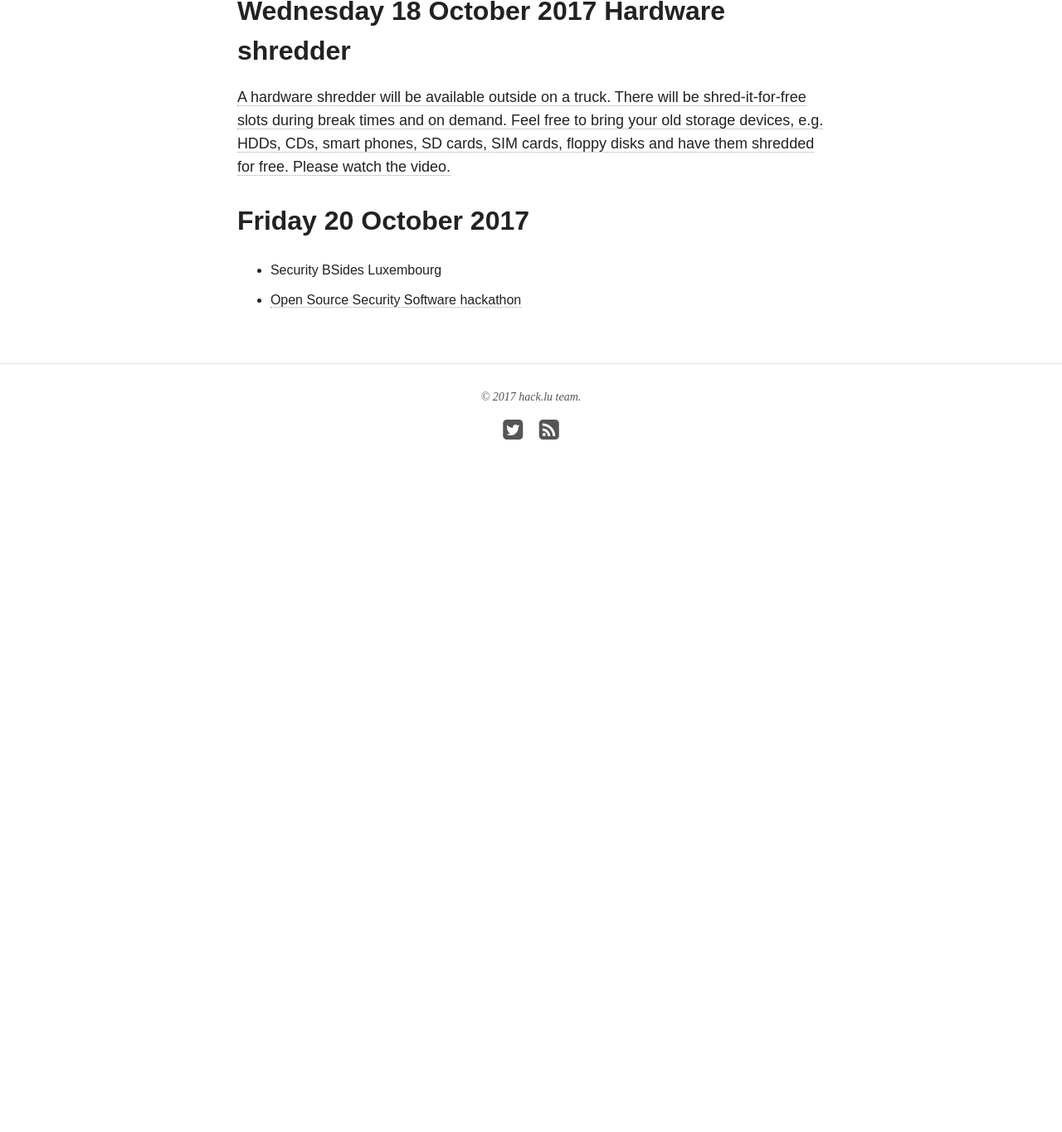
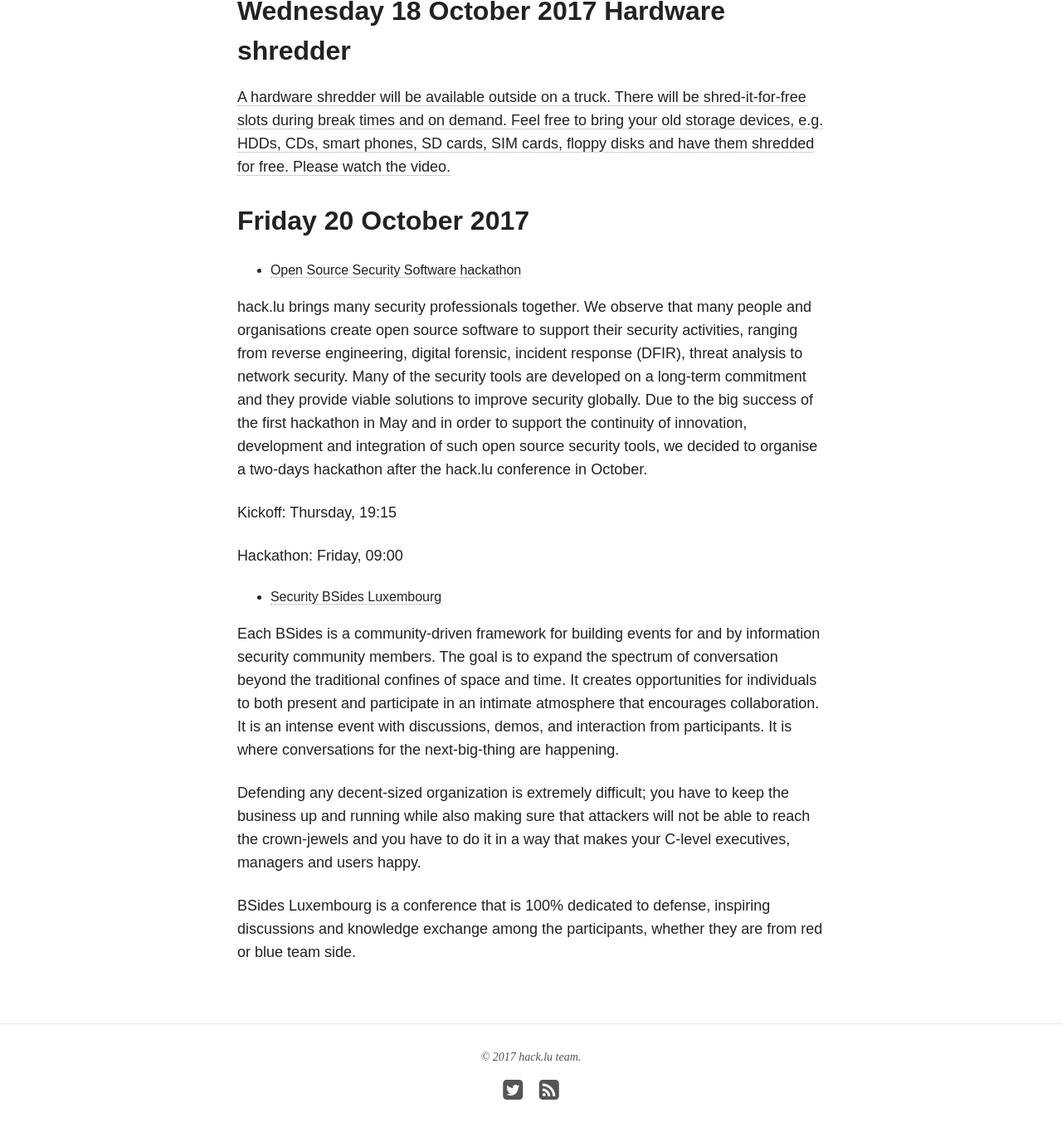
Before and after one commit to adulau/hack-lu-2017, a Jekyll site: the page built from agenda/index.md, in a window 1280 px wide and 1400 px high, scrolled down 5564 px. Shown: the top 1365 px of the window at 83% size. Built offline with Jekyll 4.4.1, drawn with Linux system fonts in a browser that asks for light colours; nearby versions of some CDN libraries; before the commit the page ends 6194 px from its top, so only the background shows below that.

Commit message:
Update index.md

```diff
--- a/agenda/index.md
+++ b/agenda/index.md
@@ -158,5 +158,18 @@
 Friday 20 October 2017
 ----------------------
 
-- Security BSides Luxembourg
 - [Open Source Security Software hackathon](https://hackathon.hack.lu/)
+
+hack.lu brings many security professionals together. We observe that many people and organisations create open source software to support their security activities, ranging from reverse engineering, digital forensic, incident response (DFIR), threat analysis to network security. Many of the security tools are developed on a long-term commitment and they provide viable solutions to improve security globally. Due to the big success of the first hackathon in May and in order to support the continuity of innovation, development and integration of such open source security tools, we decided to organise a two-days hackathon after the hack.lu conference in October.
+
+Kickoff:    Thursday, 19:15
+
+Hackathon:  Friday, 09:00
+
+- [Security BSides Luxembourg](https://bsideslux.lu)
+
+Each BSides is a community-driven framework for building events for and by information security community members. The goal is to expand the spectrum of conversation beyond the traditional confines of space and time. It creates opportunities for individuals to both present and participate in an intimate atmosphere that encourages collaboration. It is an intense event with discussions, demos, and interaction from participants. It is where conversations for the next-big-thing are happening.
+
+Defending any decent-sized organization is extremely difficult; you have to keep the business up and running while also making sure that attackers will not be able to reach the crown-jewels and you have to do it in a way that makes your C-level executives, managers and users happy.
+
+BSides Luxembourg is a conference that is 100% dedicated to defense, inspiring discussions and knowledge exchange among the participants, whether they are from red or blue team side.
```
